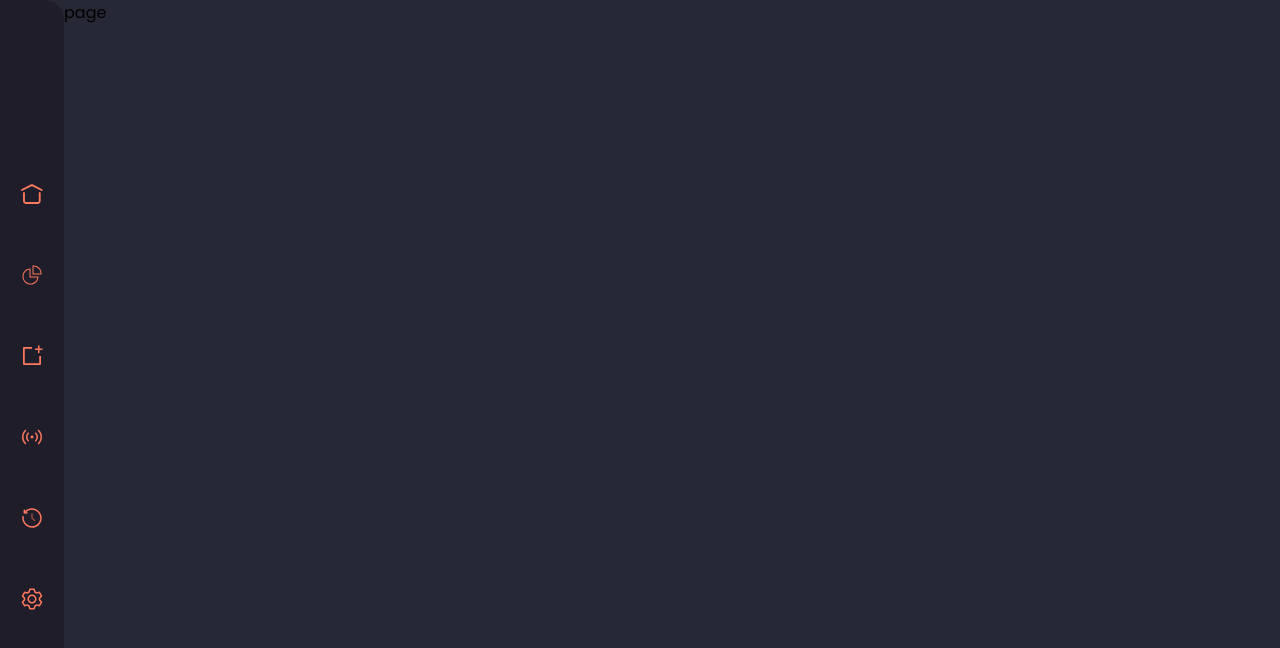
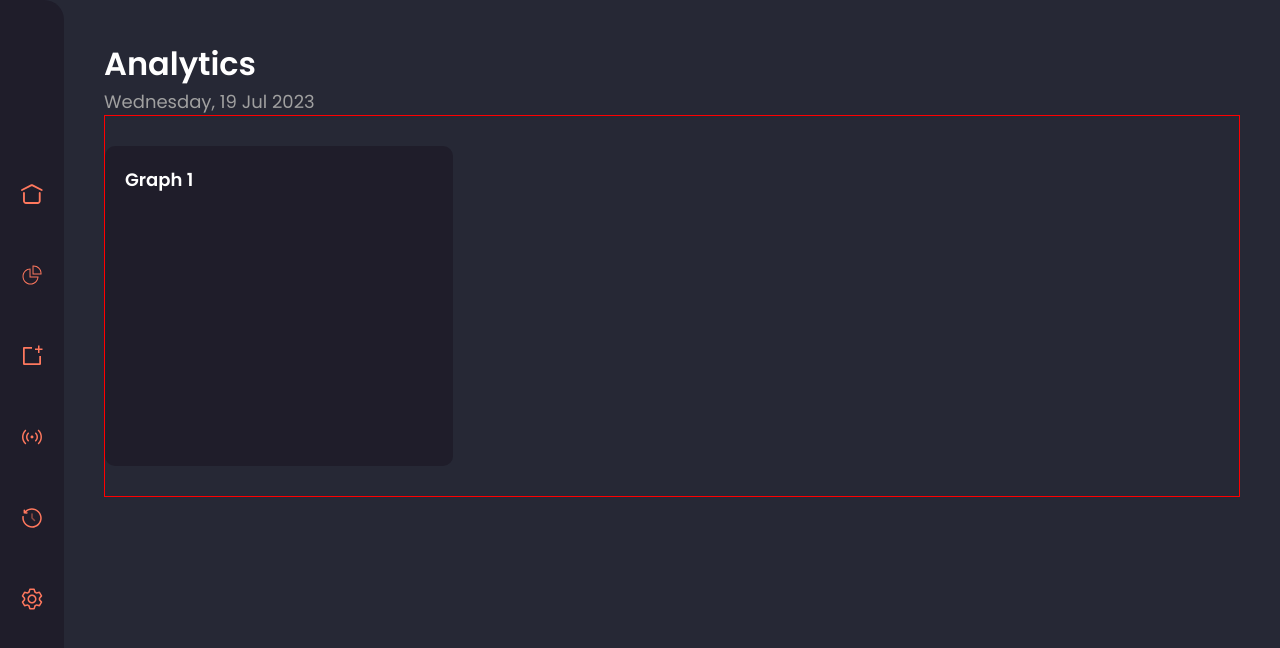
Before and after one commit to Smartdevil21/project-one-fe, a Next.js app: page /analytics in a window 1280 px wide. Shown: the top 648 px of the page. Built offline with nearby package versions, Linux system fonts and the light colour scheme.

Commit message:
minor changes

```diff
--- a/src/app/(product)/analytics/page.tsx
+++ b/src/app/(product)/analytics/page.tsx
@@ -1,10 +1,24 @@
 // Main page for analytics
 "use client";
 
+import Heading1 from "@/components/fonts/Heading1";
+import Heading2 from "@/components/fonts/Heading2";
+// import Analytics from "@/components/product/analytics/analytics";
+import Analytics from "@/components/product/analytics/Analytics";
 import styles from "@/styles/app/product/analytics.module.scss";
 
 function page() {
-  return <div>page</div>;
+  return (
+    <div className={styles.home}>
+      <div className={styles.main_wrapper}>
+        <Heading1>Analytics</Heading1>
+        <Heading2>Wednesday, 19 Jul 2023</Heading2>
+        <div className={styles.main_graph}>
+          <Analytics />
+        </div>
+      </div>
+    </div>
+  );
 }
 
 export default page;
--- /dev/null
+++ b/src/components/product/analytics/Analytics.tsx
@@ -0,0 +1,13 @@
+import React from "react";
+import styles from "@/styles/components/analytics/analytics.module.scss";
+import Heading3 from "@/components/fonts/Heading3";
+
+function analytics() {
+  return (
+    <div className={styles.main}>
+      <Heading3>Graph 1</Heading3>
+    </div>
+  );
+}
+
+export default analytics;
--- a/src/styles/app/product/analytics.module.scss
+++ b/src/styles/app/product/analytics.module.scss
@@ -1 +1,20 @@
 // Stylings for the analytics page
+
+.home {
+    width: 100%;
+    display: flex;
+    .main_wrapper {
+        width: 100%;
+        padding: 5vh;
+        .main_graph {
+            border: 1px solid red;
+            padding: 30px 0;
+            display: flex;
+            justify-content: flex-start;
+            align-items: center;
+            flex-flow: row wrap;
+            gap: 30px;
+            width: 100%;
+        }
+    }
+}
--- /dev/null
+++ b/src/styles/components/analytics/analytics.module.scss
@@ -0,0 +1,7 @@
+.main {
+    height: 40vh;
+    padding: 20px;
+    border-radius: 10px;
+    background-color: var(--bg2);
+    width: calc(33.33% - 30px);
+}
```
